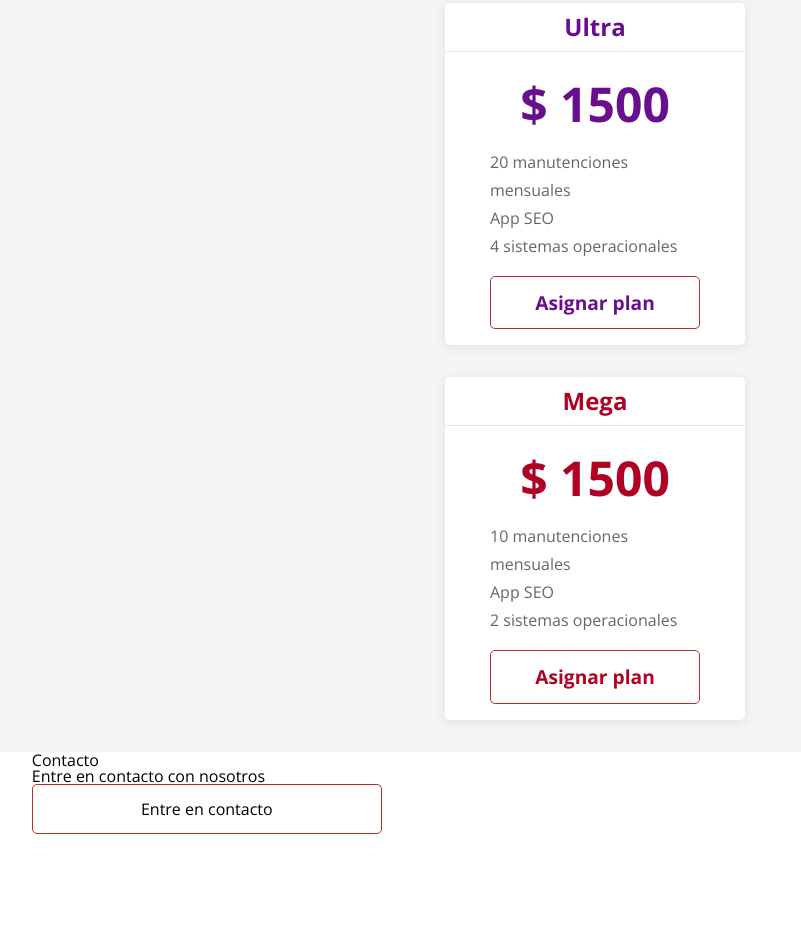
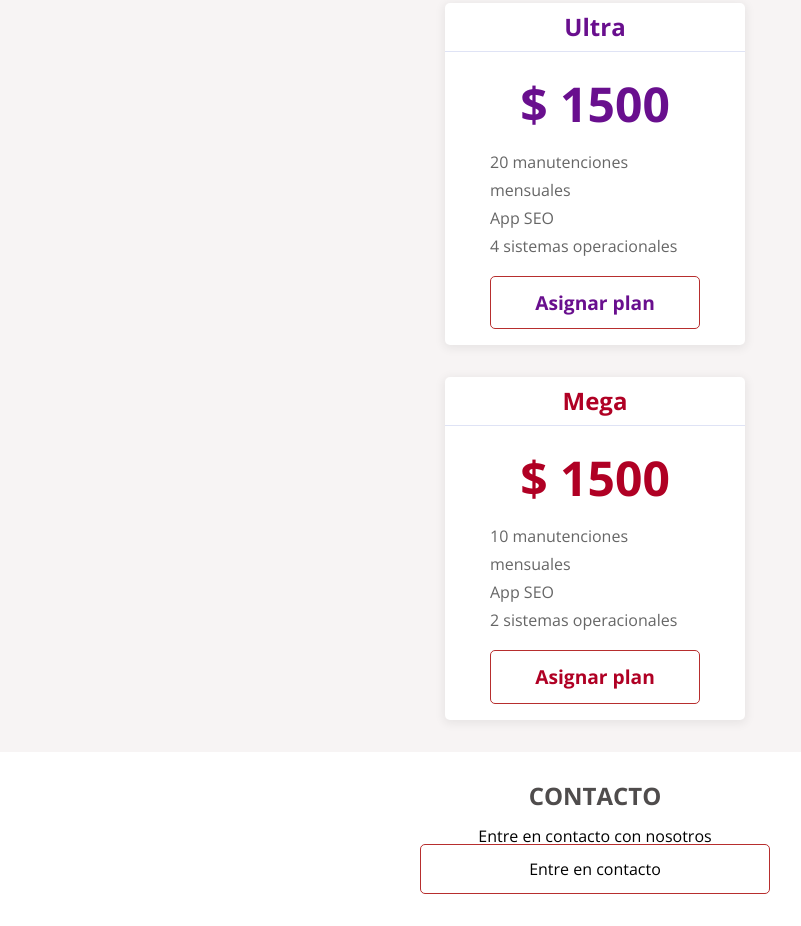
Before and after one commit to MatiasRuizSilva/Layouts-Responsivos, a plain HTML site: page index.html in a window 1280 px wide. Shown: the part 2307-3233 px from the top of the page, without its empty margins (45-846 px from the left). Before the commit the page ends 3141 px from the top, so only its background shows below. Drawn offline with nearby package versions, Linux system fonts and the light colour scheme.

Commit message:
se enlazan los css de institucional y contacto con el index

```diff
--- a/index.html
+++ b/index.html
@@ -13,6 +13,8 @@
         <link rel="stylesheet" href="css/diferenciales.css" />
         <link rel="stylesheet" href="css/sobre-nosotros.css" />
         <link rel="stylesheet" href="css/destacados.css" />
+        <link rel="stylesheet" href="css/institucional.css" />
+        <link rel="stylesheet" href="css/contacto.css" />
 
         <link
             href="https://fonts.googleapis.com/css2?family=Inter:wght@300&family=Montserrat:wght@300;400;700&family=Open+Sans:wght@300;400;700&display=swap"
```
